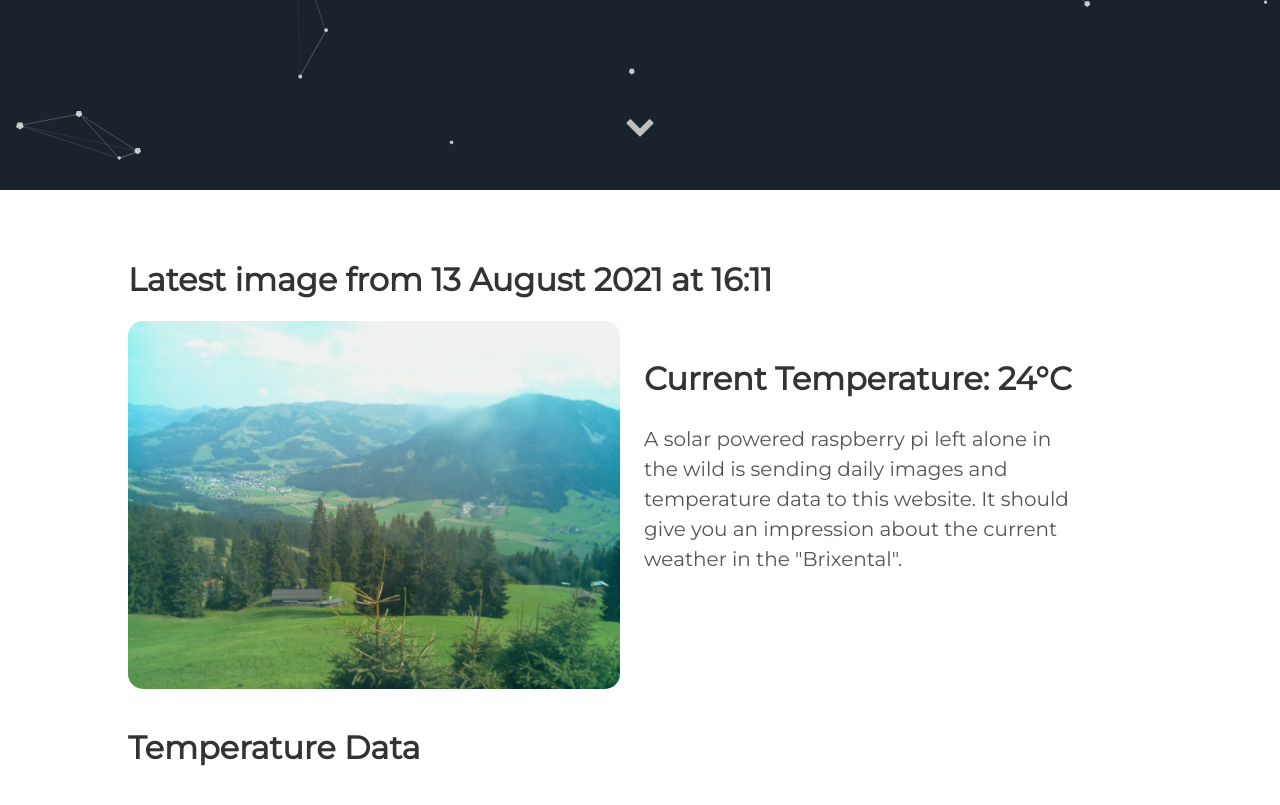
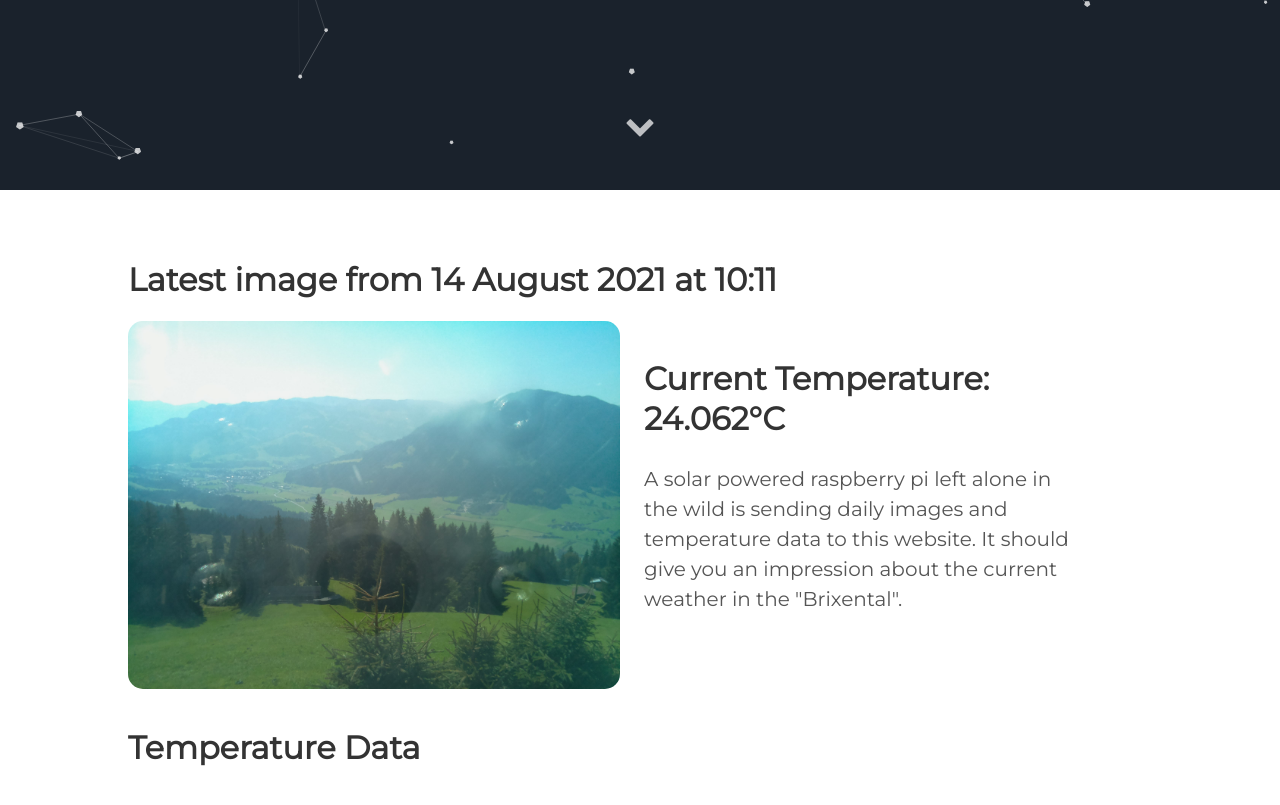
Before and after one commit to vektorious/vektorious.github.io, a Jekyll site: the page built from resources/huette.md, in a window 1280 px wide and 900 px high, scrolled down 710 px. Shown: the top 805 px of the window. Built offline with Jekyll 4.4.1, drawn with Linux system fonts in a browser that asks for light colours.

Commit message:
I'm a bot beep boop

```diff
--- a/resources/huette.md
+++ b/resources/huette.md
@@ -6,13 +6,13 @@ image: '/assets/img/'
 description: 'Live image from the Austrian alps'
 twitter_text: ' '
 ---
-## Latest image from 13 August 2021 at 16:11
+## Latest image from 14 August 2021 at 10:11
 <div class="huette">
   <div class="huette-image">
     <img src="{{ "/assets/img/huette.jpg" | prepend: site.baseurl }}">
   </div>
   <div class="huette-text">
-        <h2>Current Temperature: 24°C</h2>
+        <h2>Current Temperature: 24.062°C</h2>
         <p>A solar powered raspberry pi left alone in the wild is sending daily images and temperature data to this website. It should give you an impression about the current weather in the "Brixental".</p>
 
   </div>
```
Also changed, not shown: rpi-script/2021-08-14_101004.txt (renamed from rpi-script/2021-08-13_161005.txt, +5 -6 lines), rpi-script/huette.md (+2 -2 lines), assets/img/huette.jpg, assets/img/temp_plot.png, rpi-script/temp_plot.png, 1 other file.
